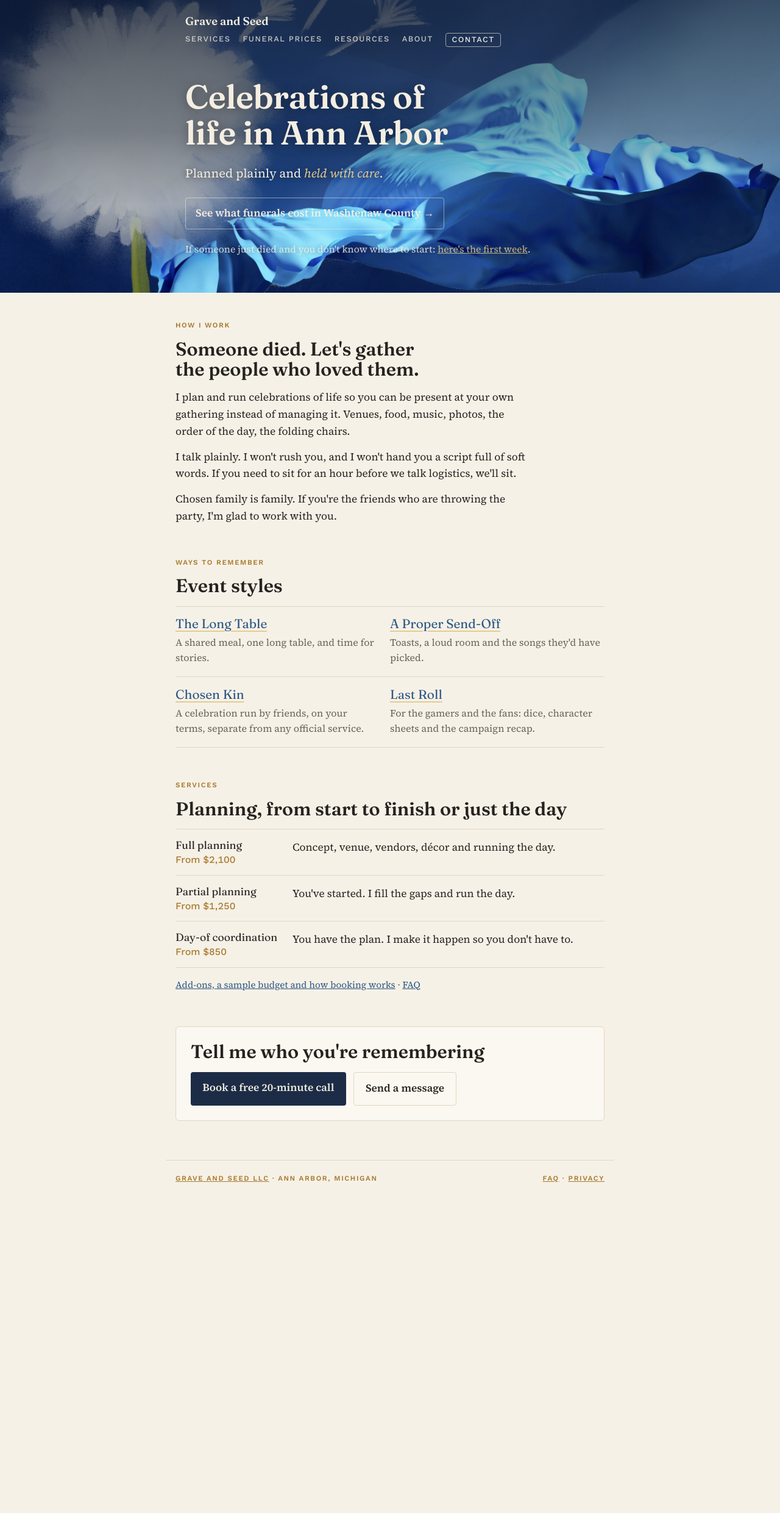
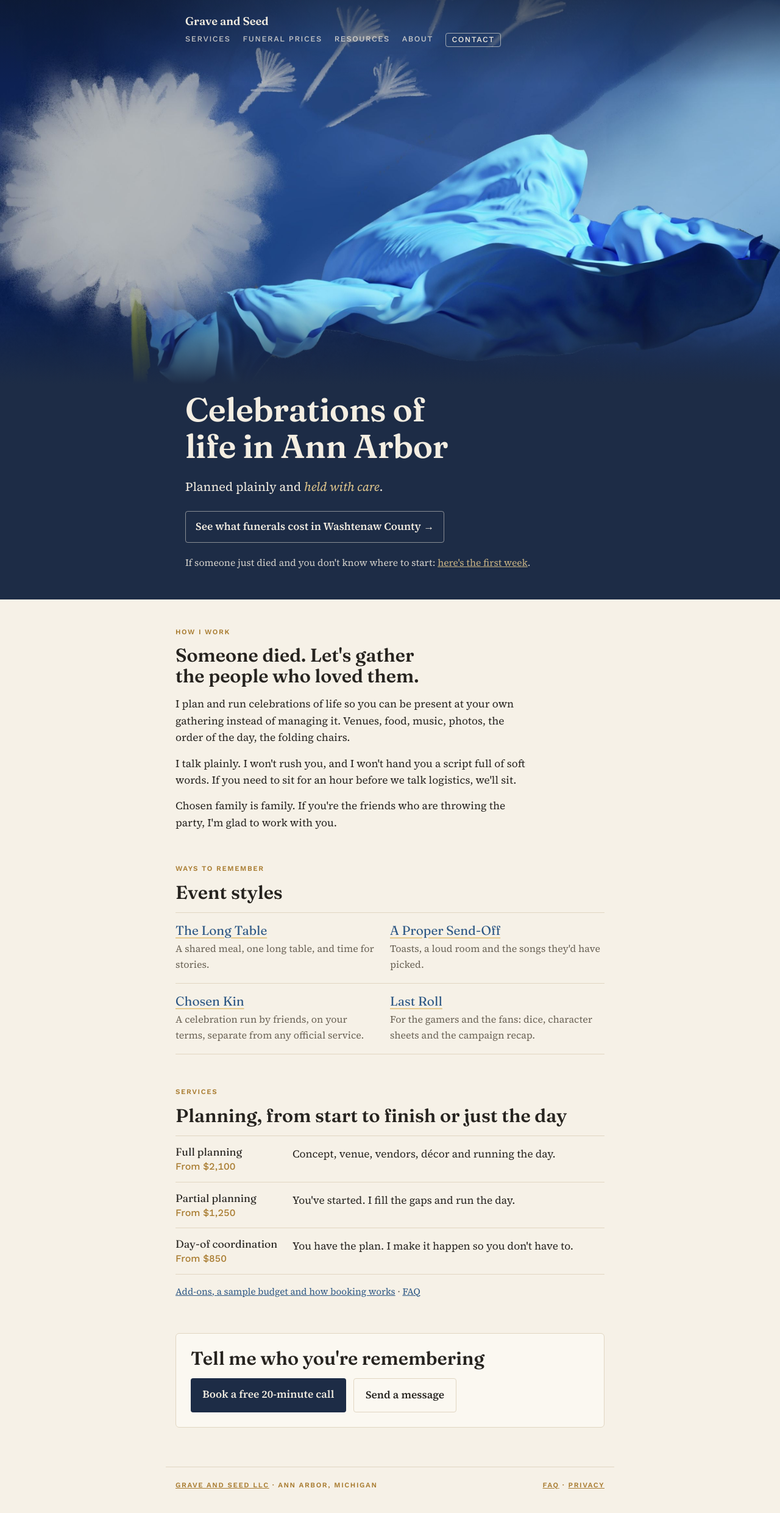
Before and after one commit to katekelley/graveandseed, a Jekyll site: the page built from index.html, in a window 1280 px wide. Shown: the whole page at 61% size. Built offline with Jekyll 4.4.1, drawn with Linux system fonts in a browser that asks for light colours; before the commit the page ends 1978 px from its top, so only the background shows below that.

Commit message:
Home: show painted collage on its own, headline beneath
Co-Authored-By: Claude Opus 5.5 <noreply@anthropic.com>
Claude-Session: https://claude.ai/code/session_011MgnuCgP3j7vY9GWkoifJs

```diff
--- a/_includes/head.html
+++ b/_includes/head.html
@@ -54,14 +54,15 @@ header.soil h1 { margin-top: auto; padding-top: 1.5rem; }
 header.soil.slim { min-height: 21rem; }
 header.soil.slim .wrap { padding-block: 1.5rem 2rem; }
 header.soil .hero-cta { align-self: flex-start; }
+header.soil.hero { background: var(--soil); min-height: 0; display: block; }
+header.soil.hero::before { display: none; }
+.hero .art { position: relative; background: #1B3A78 url("/assets/collage-home.jpg") center 60% / cover no-repeat; aspect-ratio: 12 / 7; max-height: 70vh; width: 100%; }
+.hero .art::after { content: ""; position: absolute; inset: 0; background: linear-gradient(180deg, rgba(14,22,36,0.55) 0%, rgba(14,22,36,0) 22%, rgba(29,44,70,0) 78%, var(--soil) 100%); }
+.hero .art .wrap { position: relative; z-index: 1; padding-block: 1.5rem 0; }
+header.soil.hero .hero-copy { padding-block: 0.75rem 3rem; }
+header.soil.hero .hero-copy h1 { margin-top: 0; padding-top: 0; }
+@media (max-width: 700px) { .hero .art { aspect-ratio: 4 / 3; background-image: url("/assets/collage-home-1000.jpg"); background-position: 12% 60%; } }
 @media (max-width: 700px) { header.soil { min-height: 32rem; } header.soil.slim { min-height: 23rem; } }
-header.soil.hero { background-image: url("/assets/collage-home.jpg"); background-position: left 70%; }
-header.soil.hero::before { background: linear-gradient(180deg, rgba(14,22,36,0.6) 0%, rgba(14,22,36,0.35) 45%, rgba(14,22,36,0) 70%); }
-header.soil.hero h1 { margin-top: 2rem; padding-top: 0; }
-@media (max-width: 1100px) { header.soil.hero::before { background: linear-gradient(180deg, rgba(14,22,36,0.7) 0%, rgba(14,22,36,0.55) 55%, rgba(14,22,36,0.1) 85%); } }
-header.soil.hero h1 { text-shadow: 0 2px 18px rgba(0,0,0,0.35); }
-header.soil.hero .lede, header.soil.hero .crisis { text-shadow: 0 1px 10px rgba(0,0,0,0.4); }
-@media (max-width: 700px) { header.soil.hero { background-image: url("/assets/collage-home-1000.jpg"); background-position: 8% 70%; } }
 .mark { display: flex; align-items: center; gap: 0.6rem; font: 500 0.78rem/1 var(--label); letter-spacing: 0.14em; text-transform: uppercase; opacity: 0.8; }
 .mark svg { width: 22px; height: 22px; }
 header h1 { font-size: clamp(2.2rem, 7vw, 3.4rem); font-weight: 600; letter-spacing: -0.01em; }
--- a/index.html
+++ b/index.html
@@ -17,8 +17,8 @@ layout: null
 </head>
 <body>
 <header class="soil hero">
-  <div class="wrap">
-    {% include nav.html here="home" %}
+  <div class="art"><div class="wrap">{% include nav.html here="home" %}</div></div>
+  <div class="wrap hero-copy">
     <h1>Celebrations of life in {{ c.location | split: "," | first }}</h1>
     <p class="lede">{{ c.tagline_start }} <em>{{ c.tagline_emphasis }}</em>.</p>
     <a class="hero-cta" href="/prices/">See what funerals cost in Washtenaw County &rarr;</a>
```
